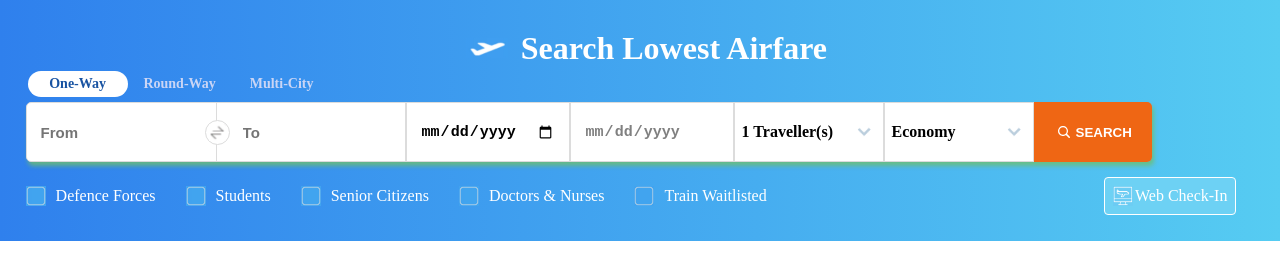
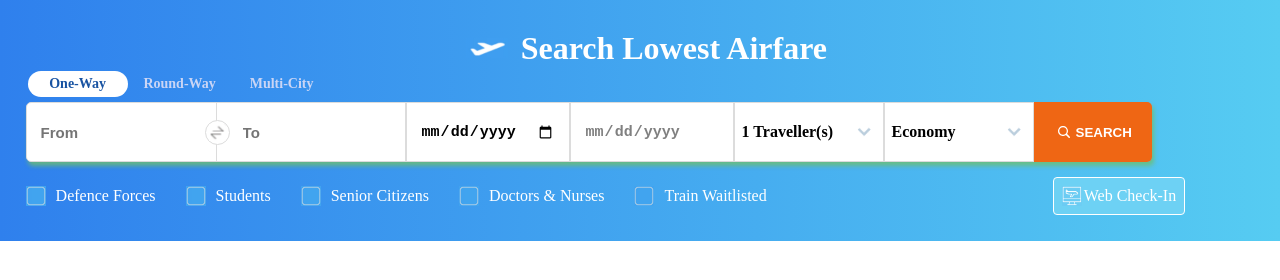
Before and after one commit to vermasuraj11011/EaseMyTrip-clone, a plain HTML site: page index.html in a window 1280 px wide. Drawn offline with Linux system fonts and the light colour scheme.

Commit message:
ui enhancement

```diff
--- a/scripts/index.js
+++ b/scripts/index.js
@@ -68,6 +68,10 @@ finalSearch.addEventListener('click', () => {
     }
     if (depart.value === "") {
         alert('Please enter valid departure date');
+        return;
+    }
+    if (trip === "round" && arrive.value === "") {
+        alert('Please enter valid arrival date');
         return;
     }
     localStorage.setItem('searchQuery', JSON.stringify(new query(from.value, to.value, depart.value, arrive.value, totalCount, Number(adultCount.innerText), Number(childrenCount.innerText), Number(infantCount.innerText), travelClass.innerText, specialCitizen, trip)));
--- a/styles/index.css
+++ b/styles/index.css
@@ -222,7 +222,6 @@
     margin-top: 15px;
     font-size: 16px;
     display: flex;
-    justify-content: space-between;
     align-items: center;
 }
 #ttype {
@@ -253,7 +252,7 @@
     background-color: #6DD1F4;
     align-items: center;
     border-radius: 4px;
-    margin-right: 18px;
+    margin-left: 256px;
     cursor: pointer;
 }
 #fromBox{
```
